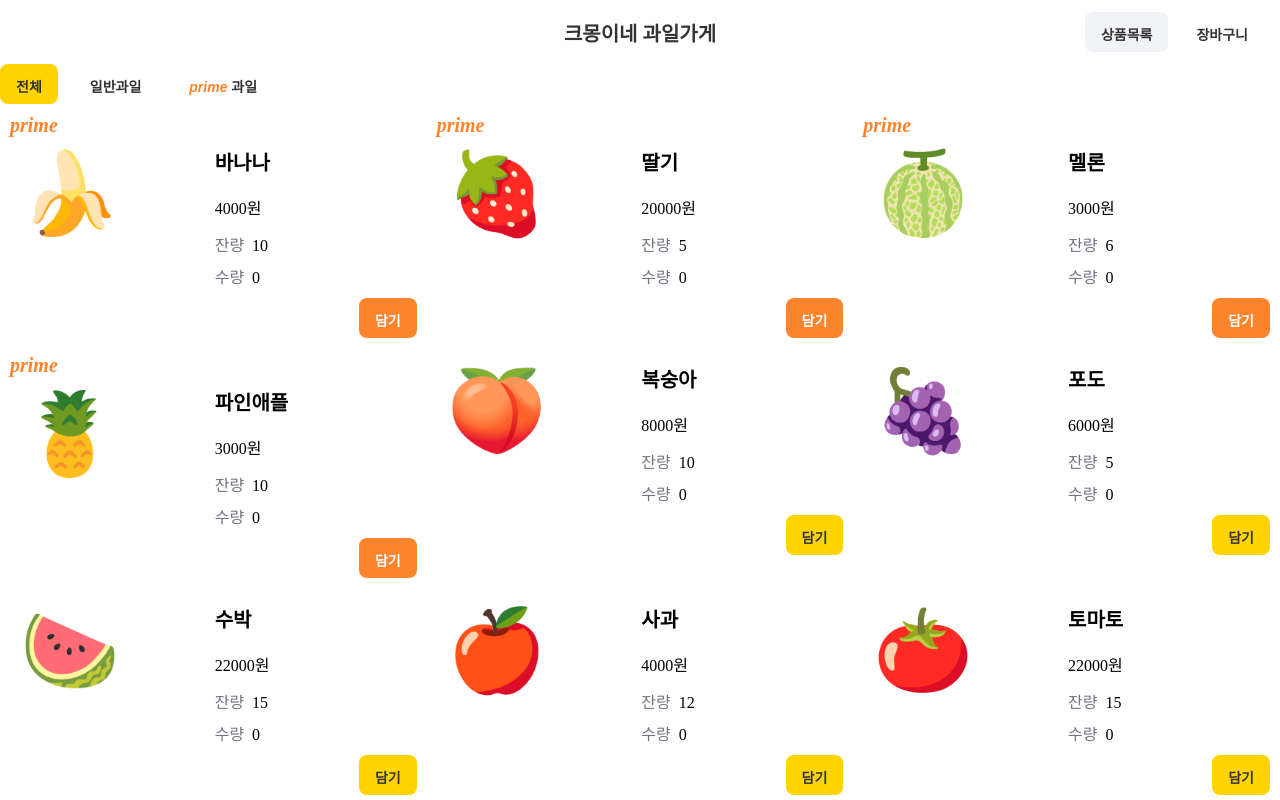
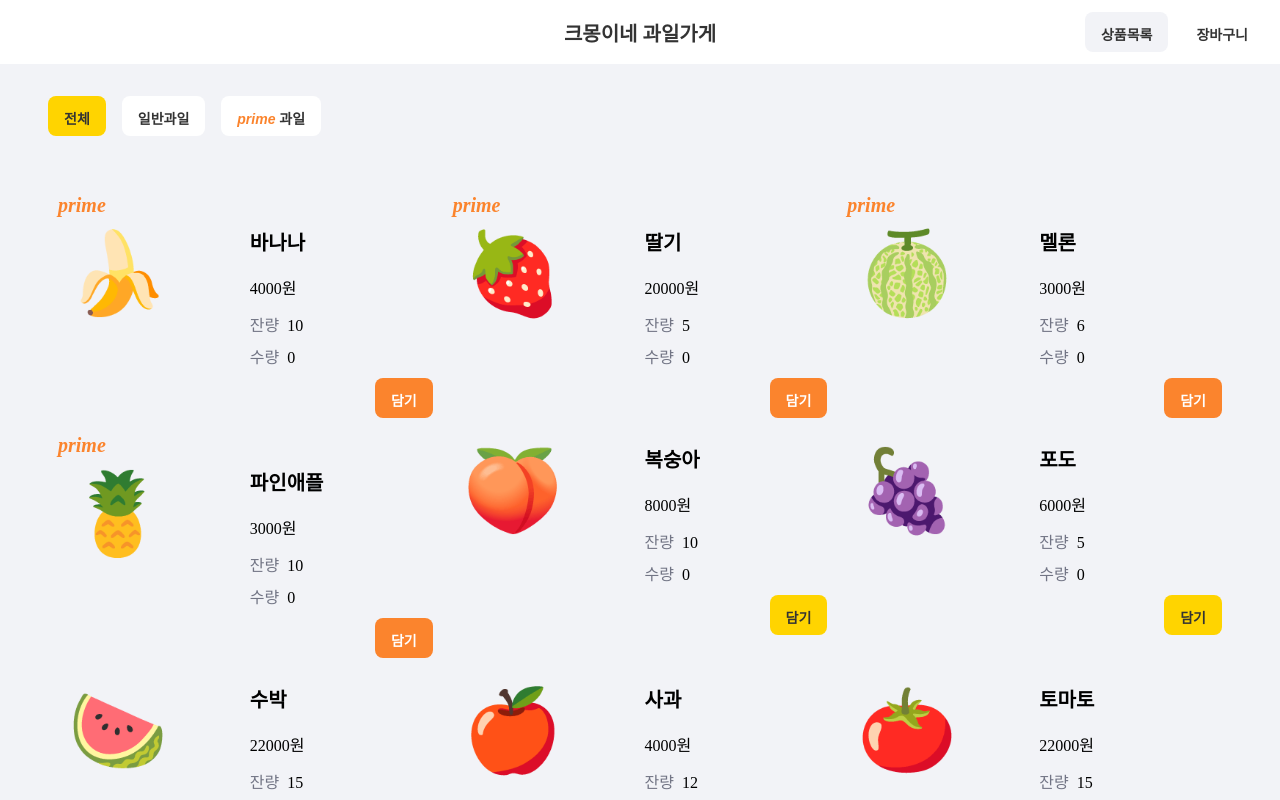
Before and after one commit to dongwook00/my-fruit-shop, a React (Create React App) app: page / in a window 1280 px wide. Shown: the top 800 px of the page. Built offline with nearby package versions, Linux system fonts and the light colour scheme.

Commit message:
edit styles of main container

```diff
--- a/src/App.styles.ts
+++ b/src/App.styles.ts
@@ -1,4 +1,8 @@
 import styled from 'styled-components';
+import color from './styles/colors.style';
 
 export const StyledContainer = styled.div``;
-export const StyledMain = styled.main``;
+export const StyledMain = styled.main`
+  background: ${color.lightBlue};
+  padding: 0 4.8rem;
+`;
--- a/src/components/FruitList/TopFilter.styles.ts
+++ b/src/components/FruitList/TopFilter.styles.ts
@@ -1,5 +1,7 @@
 import styled from 'styled-components';
 
 export const StyledTopFilter = styled.section`
+  padding-top: 3.2rem;
+  padding-bottom: 4.8rem;
   grid-column: 2;
 `;
--- a/src/styles/colors.style.ts
+++ b/src/styles/colors.style.ts
@@ -6,6 +6,7 @@ const colors = {
   lightBlue: '#F2F3F7',
   disabledBackground: '#C8CAD2',
   disabledColor: '#9A9BA7',
+  main: '#E5E5E5',
 };
 
 export default colors;
--- a/src/styles/global.style.ts
+++ b/src/styles/global.style.ts
@@ -17,6 +17,7 @@ export const GlobalStyles = createGlobalStyle`
 
   body {
     font-size: 1.6rem;
+    overflow-y: scroll;
   }
 
   .typography-prime {
```
